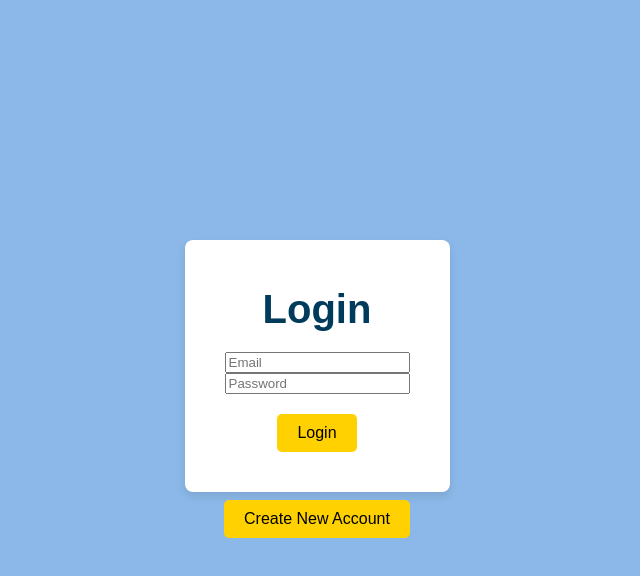
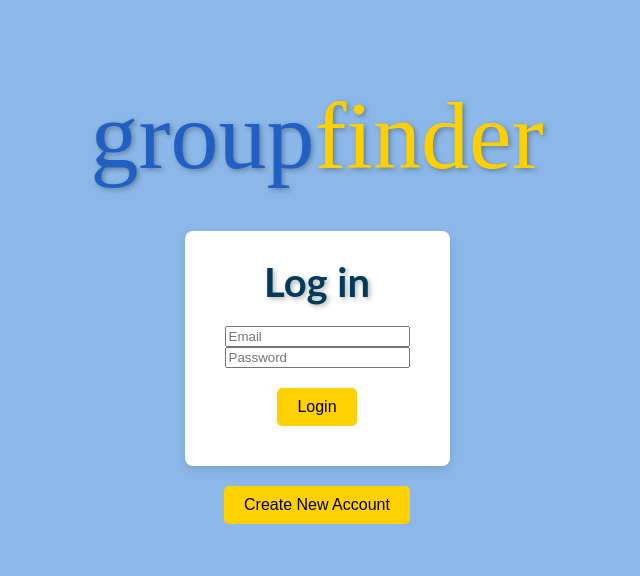
Before and after one commit to steffimathew33/groupfinder, a React (Create React App) app in the folder frontend/: page /#/ in a window 1280 px wide. Shown: the top 576 px of the page, without its empty margins (323-963 px from the left). Built offline with nearby package versions, Linux system fonts and the light colour scheme.

Commit message:
i think i fixed formatting issues with Profile

```diff
--- a/frontend/src/components/LoginComp.jsx
+++ b/frontend/src/components/LoginComp.jsx
@@ -36,7 +36,7 @@ export function LoginUser() {
         <div className="login-page-container">
             <div className="login-input">
                 <div className="login-title">
-                    <h1>Login</h1>
+                    <h1>Log in</h1>
                 </div>
                 <form onSubmit={handleSubmit}>
                     <div className="login-email">
--- a/frontend/src/pages/Login.css
+++ b/frontend/src/pages/Login.css
@@ -2,13 +2,14 @@
 @import url('Base.css');
 
 .login-page-container {
-    margin-top: 110px;
+    margin-top: 20px;
     display: flex;
     flex-direction: column;
     align-items: center;
     height: 260px;
     text-align: center;
 }
+
 
 /* Login input form container */
 .login-input {
@@ -82,3 +83,31 @@
     align-items: center;        /* Center the items horizontally inside the form */
     justify-content: center;    /* Center the items vertically inside the form */
 }
+
+@import url('https://fonts.googleapis.com/css2?family=Pacifico&family=Roboto:wght@400;700&display=swap');
+
+.title-group {
+    color: #2160c2; /* Navy blue */
+}
+
+.title-finder {
+    color: #ffd000; /* Gold */
+}
+
+.login-page-container .title {
+    font-family: 'Pacifico', cursive; /* Use a stylish Google font */
+    font-size: 6rem; /* Adjust size */
+    text-shadow: 2px 2px 5px rgba(0, 0, 0, 0.3); /* Add a subtle shadow */
+    margin-bottom: 0px;
+    margin-top: 60px;
+}
+
+@import url('https://fonts.googleapis.com/css2?family=Lato:wght@400;700&display=swap');
+
+.login-page-container .login-title {
+    font-family: 'Lato'; /* Use a stylish Google font */
+    font-size: 1rem; /* Adjust size */
+    text-shadow: 2px 2px 5px rgba(0, 0, 0, 0.3); /* Add a subtle shadow */
+    margin-bottom: 0px;
+    margin-top: -20px;
+}
--- a/frontend/src/pages/Login.jsx
+++ b/frontend/src/pages/Login.jsx
@@ -13,6 +13,11 @@ export function Login() {
         {/*If the view is 0, show the login page with a button to switch views, it's an if statement basically using ?*/}
             {!view ?
                 <div className = "login-page-container">
+                    <div className="title">
+                        <span className="title-group">group</span>
+                        <span className="title-finder">finder</span>
+                    </div>
+
                     <LoginUser/>
                     <div className = "new-account-button">
                         <button onClick={() => setView(!view)}>Create New Account</button>
--- a/frontend/src/pages/Profile.css
+++ b/frontend/src/pages/Profile.css
@@ -12,6 +12,10 @@
     text-align: center;
 }
 
+.profile-title {
+    margin-top: 5rem;
+}
+
 .profile-details {
     background-color: #FFFFFF; /* White background for the profile */
     padding: 20px;
@@ -19,17 +23,23 @@
     box-shadow: 0 4px 8px rgba(0, 0, 0, 0.1);
     width: 100%;
     max-width: 400px;
-    margin-top: 5px;
+    margin-top: 0rem;
+
+    word-wrap: break-word; /* Break long words onto the next line */
+    overflow-wrap: break-word; /* Ensure text wraps properly */
+    white-space: normal; /* Allow wrapping of text */
 }
 
 .profile-image {
     width: 150px;
     height: 150px;
     border-radius: 50%;
-    margin-bottom: 20px;
+    margin-bottom: 0px;
     object-fit: cover;
     border: 4px solid #2774AE; /* Blue border around the image */
 }
+
+
 
 /* Navigation Bar */
 .navbar .navItem {
@@ -81,7 +91,7 @@
 
 .edit-profile-button {
     margin-top: 20px;
-    margin-bottom: 20px;
+    margin-bottom: 60px;
 }
 
 /* Container for the form */
--- a/frontend/src/pages/Profile.jsx
+++ b/frontend/src/pages/Profile.jsx
@@ -144,7 +144,7 @@ export function Profile() {
                             />
                         </label>
                         <label>
-                            Bio:
+                            Bio:<br></br>
                             <textarea
                                 name="bio"
                                 value={userData.bio || ""}
```
